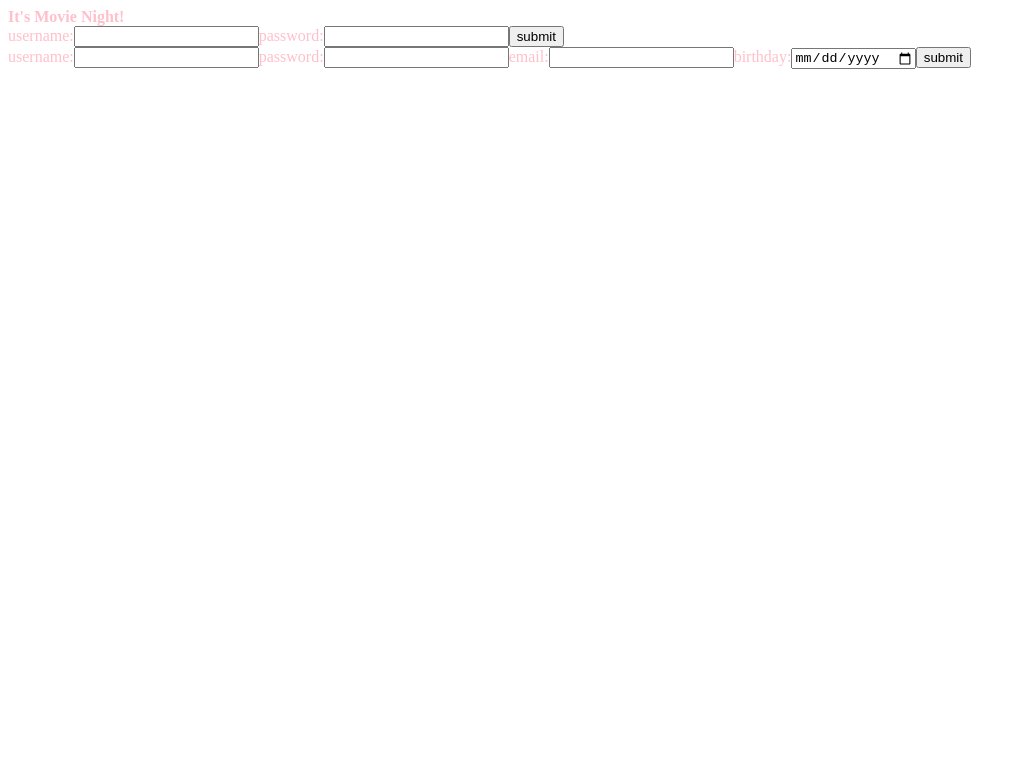
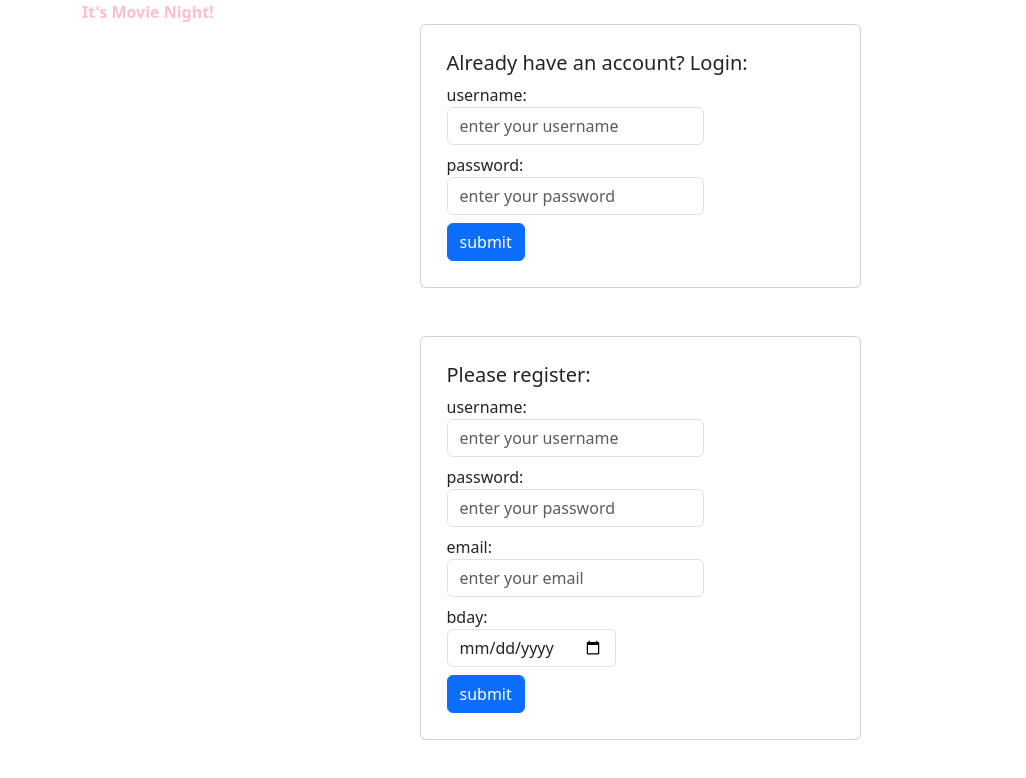
Before and after one commit to brunabrunabruna/movies-client, a React (Vite) app: page / in a window 1280 px wide. Shown: the top 778 px of the page, without its empty margins (0-1026 px from the left). Built offline with nearby package versions, Linux system fonts and the light colour scheme.

Commit message:
added bootstrap to login and signup

```diff
--- a/components/login-view/login-view.jsx
+++ b/components/login-view/login-view.jsx
@@ -1,4 +1,13 @@
 import React, { useState } from "react";
+import {
+  Button,
+  Card,
+  CardGroup,
+  Col,
+  Container,
+  Form,
+  Row,
+} from "react-bootstrap";
 
 const LoginView = ({ onLoggedIn }) => {
   const [username, setUsername] = useState("");
@@ -38,33 +47,56 @@ const LoginView = ({ onLoggedIn }) => {
   };
 
   return (
-    <form onSubmit={handleSubmit}>
-      <label>
+    <Container>
+      <Row className="justify-content-md-center">
+        <Col md={5}>
+          <CardGroup>
+            <Card className="mb-5">
+              <Card.Body>
+                <Card.Title>Already have an account? Login:</Card.Title>
+                <Form onSubmit={handleSubmit}>
+                  <Form.Group>
+                    <Form.Label>
                       username:
-        <input
+                      <Form.Control
                         type="text"
                         value={username}
                         onChange={(e) => {
                           setUsername(e.target.value);
                         }}
                         required
+                        placeholder="enter your username"
                       />
-      </label>
-
-      <label>
+                    </Form.Label>
+                  </Form.Group>
+                  <Form.Group>
+                    <Form.Label>
                       password:
-        <input
+                      <Form.Control
                         type="password"
                         value={password}
                         onChange={(e) => {
                           setPassword(e.target.value);
                         }}
                         required
+                        placeholder="enter your password"
                       />
-      </label>
-
-      <button>submit</button>
-    </form>
+                    </Form.Label>
+                  </Form.Group>
+                  <Button
+                    variant="primary"
+                    type="submit"
+                    onClick={handleSubmit}
+                  >
+                    submit
+                  </Button>
+                </Form>{" "}
+              </Card.Body>
+            </Card>
+          </CardGroup>
+        </Col>
+      </Row>
+    </Container>
   );
 };
 
--- a/components/signup-view/signup-view.jsx
+++ b/components/signup-view/signup-view.jsx
@@ -1,4 +1,14 @@
 import React, { useState } from "react";
+import {
+  Button,
+  Card,
+  CardGroup,
+  Col,
+  Container,
+  Form,
+  Row,
+} from "react-bootstrap";
+import CardHeader from "react-bootstrap/esm/CardHeader";
 
 const SignupView = () => {
   const [username, setUsername] = useState("");
@@ -42,55 +52,86 @@ const SignupView = () => {
   };
 
   return (
-    <form onSubmit={handleSubmit}>
-      <label>
+    <Container>
+      <Row className="justify-content-md-center">
+        <Col md={5}>
+          <CardGroup>
+            <Card className="">
+              <Card.Body>
+                <Card.Title>Please register:</Card.Title>
+
+                <Form onSubmit={handleSubmit}>
+                  <Form.Group>
+                    <Form.Label>
                       username:
-        <input
+                      <Form.Control
                         type="text"
                         value={username}
                         onChange={(e) => {
                           setUsername(e.target.value);
                         }}
                         required
+                        placeholder="enter your username"
                       />
-      </label>
-
-      <label>
+                    </Form.Label>
+                  </Form.Group>
+                  <Form.Group>
+                    <Form.Label>
                       password:
-        <input
+                      <Form.Control
                         type="password"
                         value={password}
                         onChange={(e) => {
                           setPassword(e.target.value);
                         }}
                         required
+                        placeholder="enter your password"
                       />
-      </label>
-      <label>
+                    </Form.Label>
+                  </Form.Group>
+
+                  <Form.Group>
+                    <Form.Label>
                       email:
-        <input
+                      <Form.Control
                         type="email"
                         value={email}
                         onChange={(e) => {
                           setEmail(e.target.value);
                         }}
                         required
+                        placeholder="enter your email"
                       />
-      </label>
-      <label>
-        birthday:
-        <input
+                    </Form.Label>
+                  </Form.Group>
+                  <Form.Group>
+                    <Form.Label>
+                      bday:
+                      <Form.Control
                         type="date"
                         value={birthday}
                         onChange={(e) => {
                           setBirthday(e.target.value);
                         }}
                         required
+                        // placeholder="enter your birthday"
                       />
-      </label>
-
-      <button>submit</button>
-    </form>
+                    </Form.Label>
+                  </Form.Group>
+                  <Button
+                    variant="primary"
+                    type="submit"
+                    onClick={handleSubmit}
+                  >
+                    submit
+                  </Button>
+                </Form>
+              </Card.Body>
+            </Card>
+          </CardGroup>
+        </Col>
+      </Row>
+    </Container>
   );
 };
 
--- a/package.json
+++ b/package.json
@@ -18,9 +18,11 @@
   },
   "homepage": "https://github.com/brunabrunabruna/movies-client#readme",
   "dependencies": {
+    "bootstrap": "^5.3.2",
     "parcel": "^2.9.3",
     "prop-types": "^15.8.1",
     "react": "^18.2.0",
+    "react-bootstrap": "^2.8.0",
     "react-dom": "^18.2.0"
   },
   "devDependencies": {
--- a/src/index.jsx
+++ b/src/index.jsx
@@ -1,17 +1,18 @@
 import { createRoot } from "react-dom/client";
 //import statement to indcate you need to bundle index.scss
+import MainView from "../components/main-view/main-view";
+import { Container } from "react-bootstrap";
 import "./index.scss";
-import MainView from "../components/main-view/main-view";
 
 //main component
 const MyFlixApplication = () => {
   return (
-    <div className="my-flix">
+    <Container className="my-flix">
       <div>
         <b>It's Movie Night!</b>
       </div>
       <MainView />
-    </div>
+    </Container>
   );
 };
 
--- a/src/index.scss
+++ b/src/index.scss
@@ -1,3 +1,5 @@
+@import '~bootstrap/scss/bootstrap.scss';
+
 $color: pink;
 
 .my-flix{
```
Also changed, not shown: 1 other file (tests, documents, lock files or other folders). Lines whose indentation alone changed are shown as unchanged.
